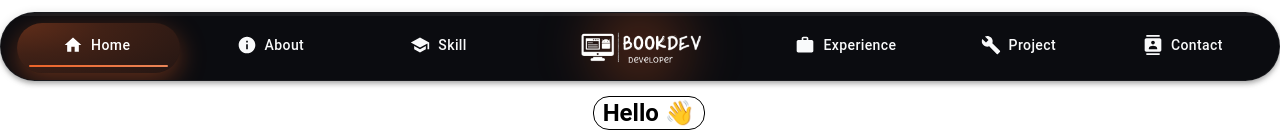
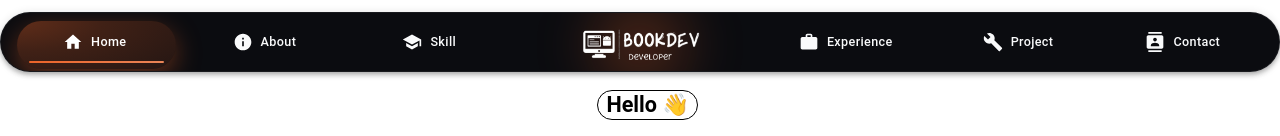
Before and after one commit to Sivakorn63110548/Vite-React, a React (Vite) app: page /home in a window 1280 px wide. Shown: the top 136 px of the page. Built offline with nearby package versions, Linux system fonts and the light colour scheme; a web font is replaced by a local one.

Commit message:
update bug 90%

```diff
--- a/src/App.tsx
+++ b/src/App.tsx
@@ -3,11 +3,23 @@ import { BrowserRouter as Router, Routes, Route, Navigate } from 'react-router-d
 import Topbar from './topbar/Topbar';
 import Home from './page/Home';
 
+import { createTheme, CssBaseline, ThemeProvider } from '@mui/material';
+
+const theme = createTheme({
+  components: {
+    MuiCssBaseline: {
+      styleOverrides: {
+        html: { fontSize: '90%' },
+      },
+    },
+  },
+});
+
 function App() {
-
-
   return (
     <>
+    <ThemeProvider theme={theme}>
+      <CssBaseline />
       <div className="topbar">
         <Router>
           <Topbar />
@@ -17,6 +29,7 @@ function App() {
           </Routes>
         </Router>
       </div>
+    </ThemeProvider>
     </>
   );
 }
--- a/src/topbar/Topbar.css
+++ b/src/topbar/Topbar.css
@@ -26,6 +26,7 @@
   overflow: hidden;
   isolation: isolate;
   max-width: 95rem;
+  max-height: 60px;
 }
 
 .topbar-appbar::before {
```
